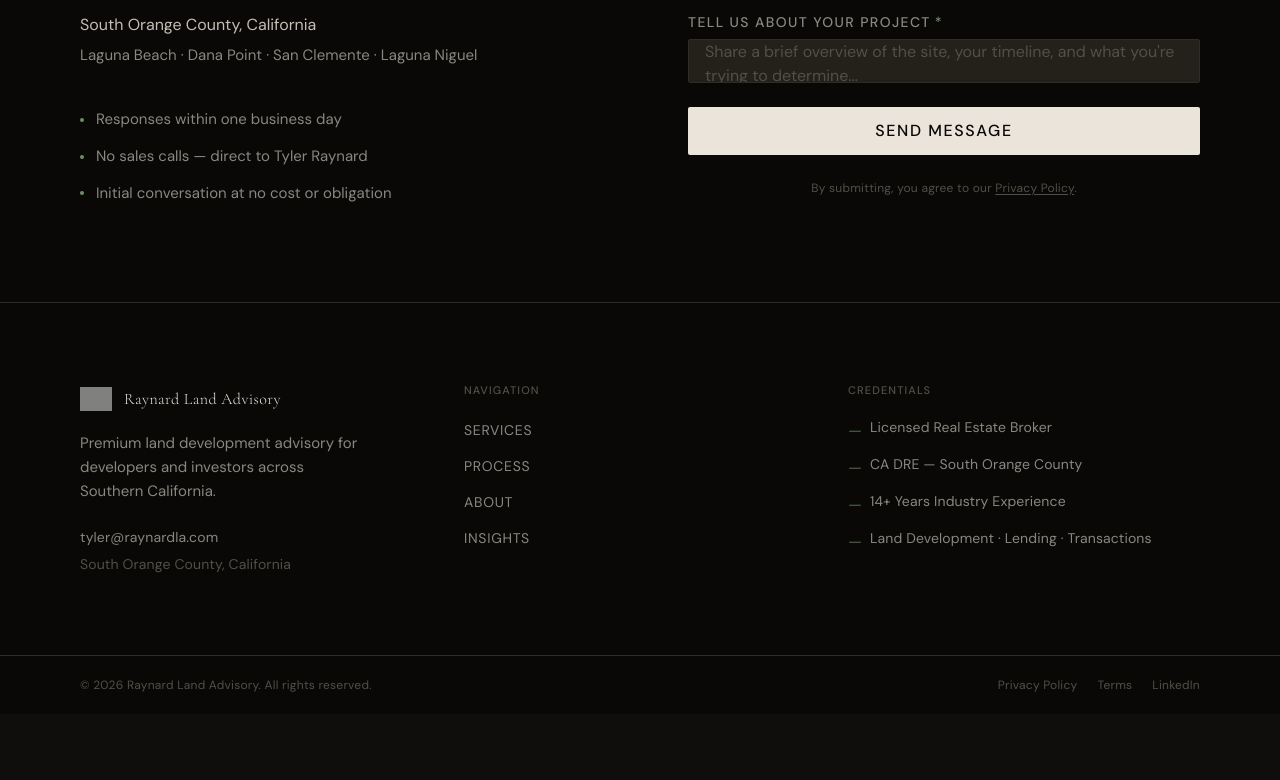
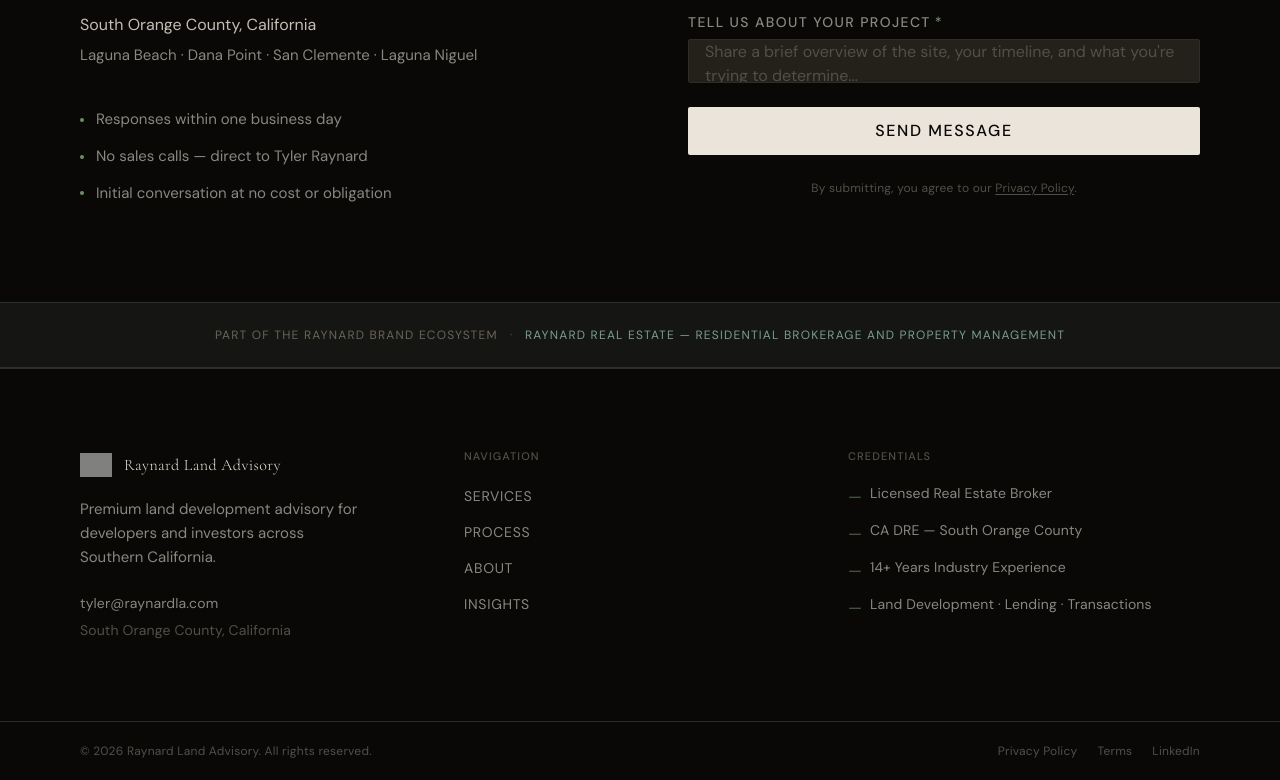
Before and after one commit to tyraynard/rla-website, a Next.js app: page / in a window 1280 px wide. Shown: the part 5550-6330 px from the top of the page. Before the commit the page ends 6264 px from the top, so only its background shows below. Built offline with nearby package versions, Linux system fonts and the light colour scheme; grey boxes are pictures that could not be loaded.

Commit message:
feat: add ecosystem banner above footer

```diff
--- a/src/components/layout/Footer.tsx
+++ b/src/components/layout/Footer.tsx
@@ -13,7 +13,10 @@
   const year = new Date().getFullYear();
 
   return (
-    <footer className="bg-rla-black border-t border-rla-border" aria-label="Site footer">
+    <>
+
+<div className="py-5 px-6 flex flex-col sm:flex-row items-center justify-center gap-3 text-center border-t border-b" style={{borderColor:"rgba(122,158,142,0.2)", background:"rgba(122,158,142,0.06)"}}><span className="text-xs tracking-widest uppercase" style={{color:"#6B6358"}}>Part of the Raynard brand ecosystem</span><span style={{color:"#3A3830"}} className="hidden sm:block">·</span><a href="https://raynardrealestate.com" target="_blank" rel="noopener noreferrer" className="text-xs tracking-widest uppercase transition-colors" style={{color:"#7A9E8E"}}>Raynard Real Estate — Residential Brokerage and Property Management</a></div>
+<footer className="bg-rla-black border-t border-rla-border" aria-label="Site footer">
       {/* Main content */}
       <div className="container-rla py-16 md:py-20">
         <div className="grid grid-cols-1 md:grid-cols-3 gap-12 md:gap-8">
@@ -120,5 +123,6 @@
         </div>
       </div>
     </footer>
+    </>
   );
 }
```
